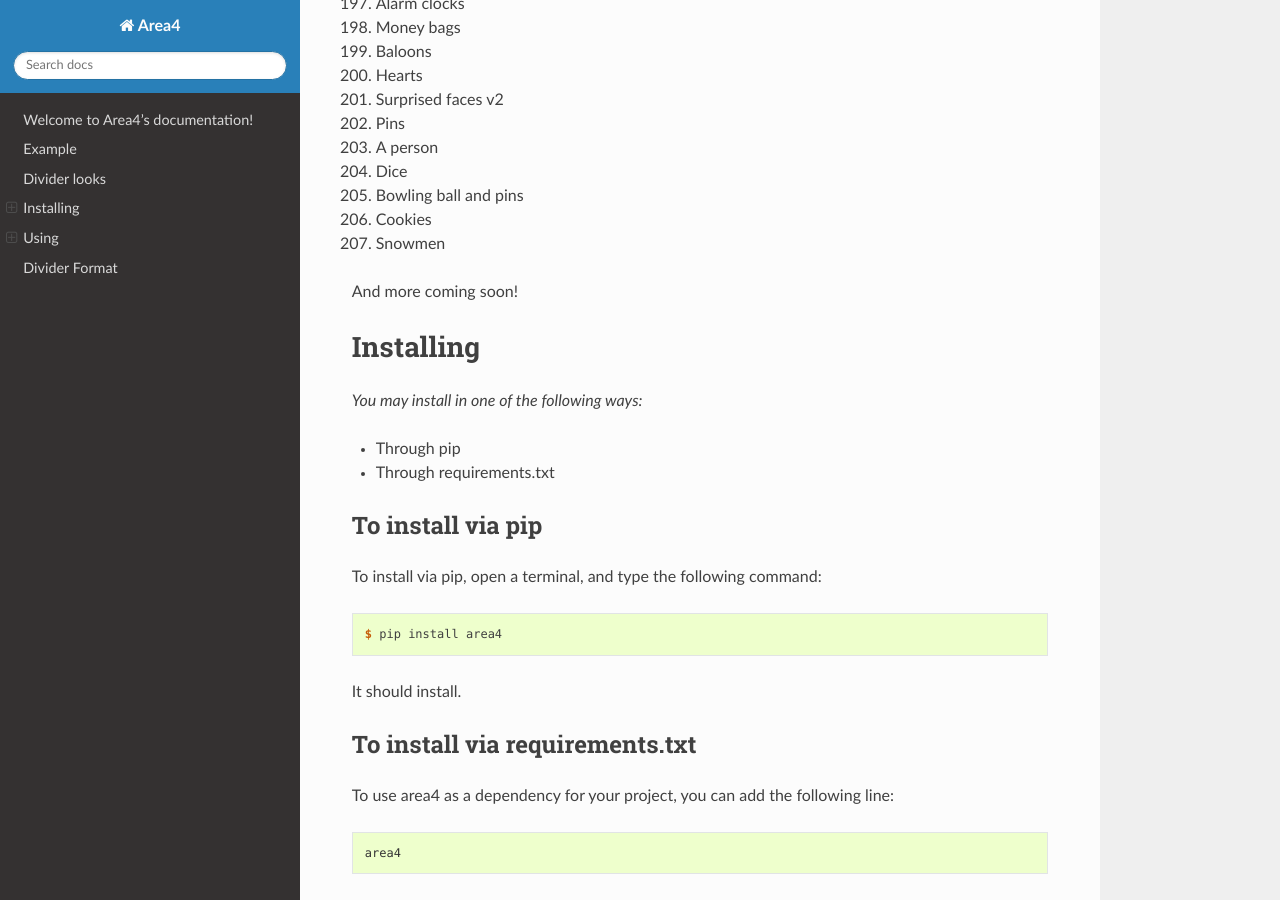
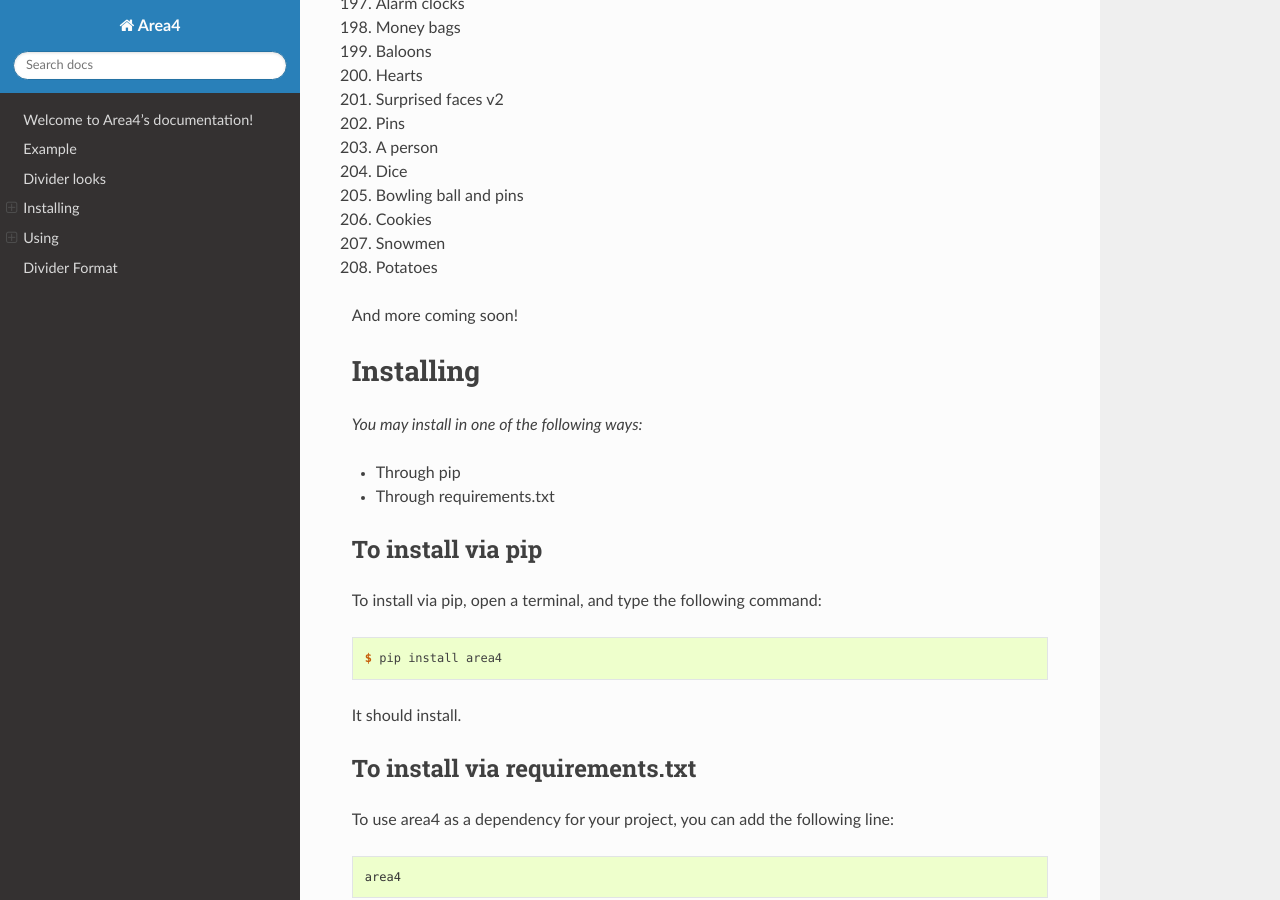
Before and after one commit to area4lib/area4, a Sphinx documentation site: the page built from docs/index.rst, in a window 1280 px wide and 900 px high, scrolled down 5403 px. Built offline with Sphinx 7.4.7 and the Read the Docs theme 2.0.0, drawn with Linux system fonts in a browser that asks for light colours.

Commit message:
Add the potatoes to the docs!

```diff
--- a/docs/index.rst
+++ b/docs/index.rst
@@ -258,6 +258,7 @@ Divider looks
 205. Bowling ball and pins
 206. Cookies
 207. Snowmen
+208. Potatoes
 
 
 
```
